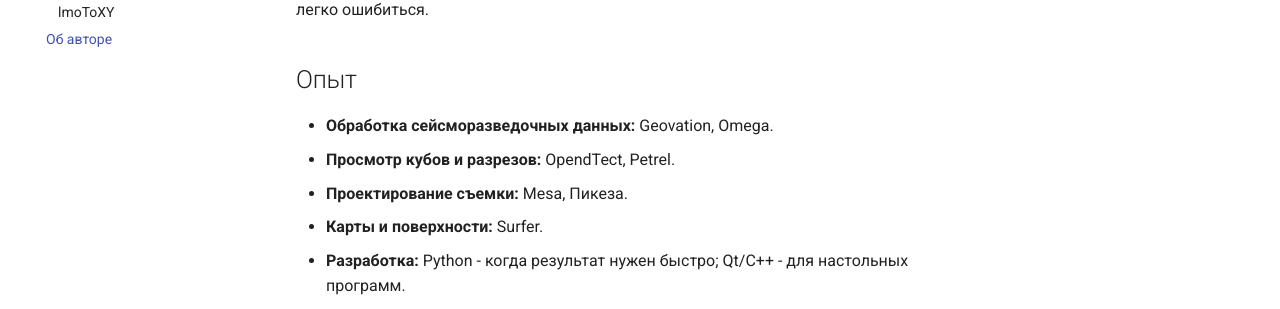
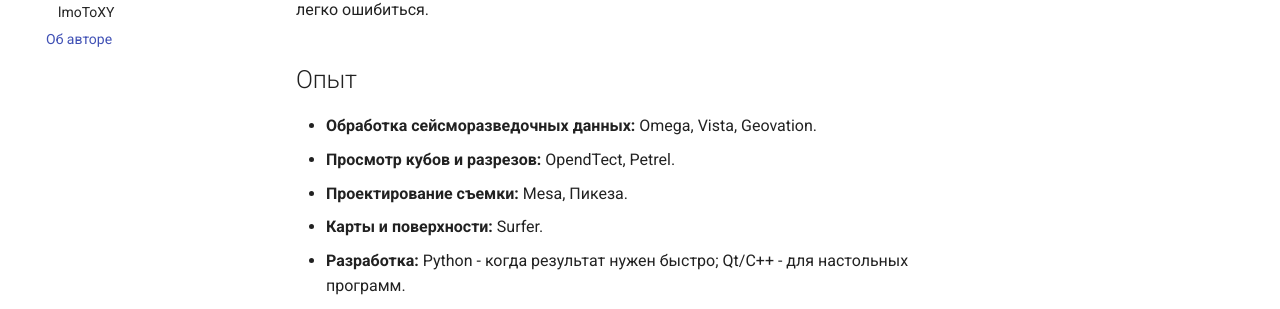
Before and after one commit to daniscoder/daniscoder.github.io, an MkDocs documentation site: the page built from docs/author.md, in a window 1280 px wide and 1185 px high. Shown: the part 234-543 px from the top of the window. Built offline with MkDocs 1.6.1 and Material for MkDocs 9.7.7, drawn with Linux system fonts in a browser that asks for light colours.

Commit message:
Об авторе: в обработке еще Vista

```diff
--- a/docs/author.md
+++ b/docs/author.md
@@ -6,7 +6,7 @@
 
 ## Опыт
 
-- **Обработка сейсморазведочных данных:** Geovation, Omega.
+- **Обработка сейсморазведочных данных:** Omega, Vista, Geovation.
 - **Просмотр кубов и разрезов:** OpendTect, Petrel.
 - **Проектирование съемки:** Mesa, Пикеза.
 - **Карты и поверхности:** Surfer.
```
